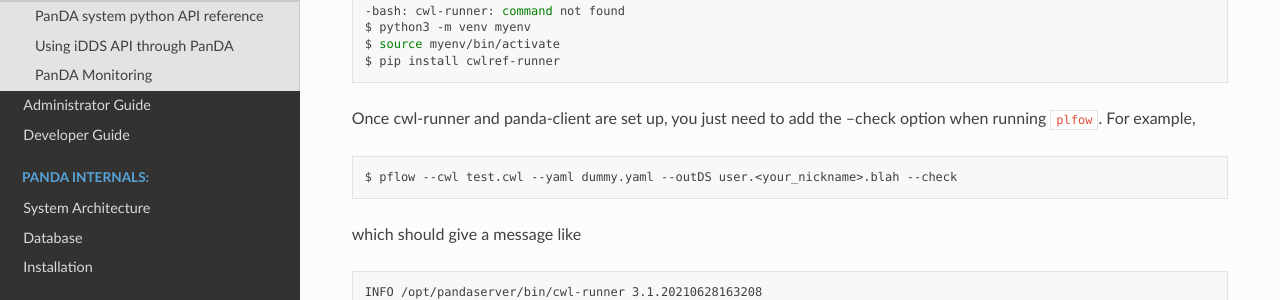
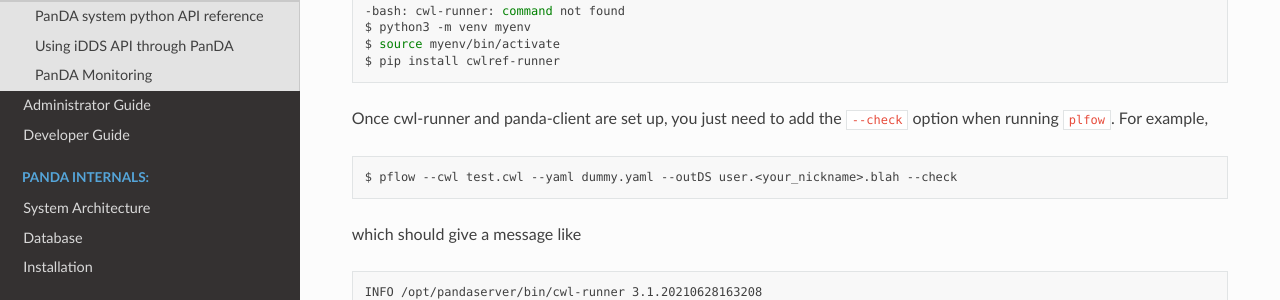
Before and after one commit to PanDAWMS/panda-docs, a Sphinx documentation site: the page built from docs/source/client/pflow.rst, in a window 1280 px wide and 900 px high, scrolled down 8388 px. Shown: the part 149-449 px from the top of the window. Built offline with Sphinx 7.4.7 and the Read the Docs theme 2.0.0, drawn with Linux system fonts in a browser that asks for light colours; pages that are not in the unit, such as notebooks, are missing from menus.

```diff
--- a/docs/source/client/pflow.rst
+++ b/docs/source/client/pflow.rst
@@ -344,7 +344,7 @@ First you need to install the cwlref-runner package if it is missing. E.g.
   $ pip install cwlref-runner
 
 Once cwl-runner and panda-client are set up, you
-just need to add the --check option when running ``plfow``.
+just need to add the ``--check`` option when running ``plfow``.
 For example,
 
 .. prompt:: bash
```
